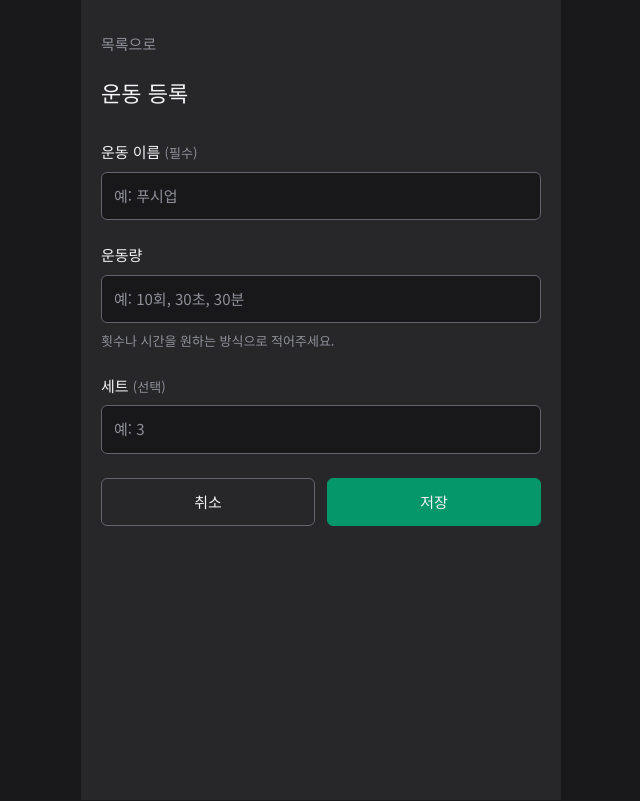
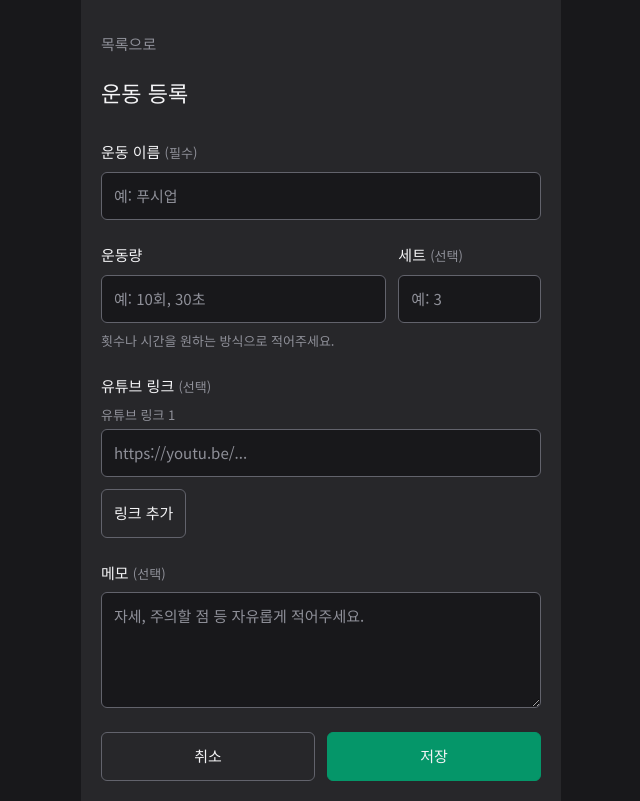
Before and after one commit to qpow1018/health-note, a React (Vite) app: page /exercise/new in a window 1280 px wide. Shown: the whole page, without its empty margins (319-959 px from the left). Built offline with nearby package versions, Linux system fonts and the light colour scheme.

Commit message:
feat: add YouTube links and memo to exercise registration

```diff
--- a/src/features/exercise/ExerciseCreatePage.module.scss
+++ b/src/features/exercise/ExerciseCreatePage.module.scss
@@ -36,6 +36,80 @@
       }
     }
 
+    .amount-row {
+      display: flex;
+      gap: 12px;
+
+      .field {
+        min-width: 0;
+        margin-bottom: 0;
+      }
+
+      .amount-field { flex: 2; }
+      .sets-field { flex: 1; }
+    }
+
+    .amount-hint {
+      margin: 8px 0 24px;
+      color: $text-secondary;
+      font-size: $font-size-caption;
+    }
+
+    .links-field {
+      min-width: 0;
+      margin: 0 0 24px;
+      padding: 0;
+      border: 0;
+
+      legend {
+        padding: 0;
+        margin-bottom: 8px;
+
+        span {
+          color: $text-secondary;
+          font-size: $font-size-caption;
+        }
+      }
+
+      .link-item {
+        margin-bottom: 12px;
+
+        .link-label {
+          display: block;
+          margin-bottom: 4px;
+          color: $text-secondary;
+          font-size: $font-size-caption;
+        }
+
+        .link-row {
+          display: flex;
+          gap: 8px;
+
+          input { min-width: 0; flex: 1; }
+          button { flex-shrink: 0; }
+        }
+
+        .link-error {
+          margin-top: 8px;
+          color: $error-accent;
+          font-size: $font-size-caption;
+        }
+      }
+    }
+
+    .memo {
+      display: block;
+      width: 100%;
+      padding: 12px;
+      border: 1px solid $border-strong;
+      border-radius: $border-radius;
+      background: $bg-dark;
+      color: $text-primary;
+      resize: vertical;
+
+      &::placeholder { color: $text-secondary; }
+    }
+
     .error {
       margin-bottom: 16px;
       color: $error-accent;
--- a/src/features/exercise/ExerciseCreatePage.tsx
+++ b/src/features/exercise/ExerciseCreatePage.tsx
@@ -4,12 +4,39 @@ import { Link, useNavigate } from 'react-router-dom'
 import Button from '@/components/common/button/Button'
 import ButtonLink from '@/components/common/button/ButtonLink'
 import Input from '@/components/common/input/Input'
+import { isYoutubeUrl } from './youtubeUrl'
 import { createExercise } from './exerciseStorage'
 import styles from './ExerciseCreatePage.module.scss'
+
+type TLinkInput = { id: string; value: string }
 
 function ExerciseCreatePage() {
   const navigate = useNavigate()
   const [error, setError] = useState('')
+  const [links, setLinks] = useState<TLinkInput[]>(() => [{ id: crypto.randomUUID(), value: '' }])
+  const [linkErrors, setLinkErrors] = useState<Record<string, string>>({})
+
+  function handleAddLink() {
+    setLinks([...links, { id: crypto.randomUUID(), value: '' }])
+  }
+
+  function handleRemoveLink(id: string) {
+    setLinks(links.filter(link => link.id !== id))
+    setLinkErrors(function clearError(previous) {
+      const next = { ...previous }
+      delete next[id]
+      return next
+    })
+  }
+
+  function handleLinkChange(id: string, value: string) {
+    setLinks(links.map(link => link.id === id ? { ...link, value } : link))
+    setLinkErrors(function clearError(previous) {
+      const next = { ...previous }
+      delete next[id]
+      return next
+    })
+  }
 
   function handleSubmit(event: SubmitEvent<HTMLFormElement>) {
     event.preventDefault()
@@ -18,6 +45,17 @@ function ExerciseCreatePage() {
     const amount = String(formData.get('amount') ?? '').trim()
     const setsInput = String(formData.get('sets') ?? '').trim()
     const sets = setsInput === '' ? null : Number(setsInput)
+    const memo = String(formData.get('memo') ?? '').trim()
+    setError('')
+    const invalidLinks: Record<string, string> = {}
+    for (const link of links) {
+      if (link.value.trim() && !isYoutubeUrl(link.value.trim())) {
+        invalidLinks[link.id] = '유튜브 링크를 확인해 주세요. https://로 시작하는 전체 주소를 입력해 주세요.'
+      }
+    }
+    setLinkErrors(invalidLinks)
+    if (Object.keys(invalidLinks).length > 0) return
+    const youtubeLinks = links.map(link => link.value.trim()).filter(Boolean)
     if (!name) {
       setError('운동 이름을 입력해 주세요.')
       return
@@ -27,7 +65,7 @@ function ExerciseCreatePage() {
       return
     }
     try {
-      createExercise({ name, amount, sets })
+      createExercise({ name, amount, sets, youtubeLinks, memo })
     } catch {
       setError('저장하지 못했어요. 브라우저 저장 공간과 기존 데이터를 확인하고 다시 시도해 주세요.')
       return
@@ -46,14 +84,44 @@ function ExerciseCreatePage() {
           <label htmlFor="exercise-name">운동 이름 <span>(필수)</span></label>
           <Input id="exercise-name" name="name" required placeholder="예: 푸시업" />
         </div>
+        <div className={styles['amount-row']}>
+          <div className={`${styles['field']} ${styles['amount-field']}`}>
+            <label htmlFor="exercise-amount">운동량</label>
+            <Input id="exercise-amount" name="amount" placeholder="예: 10회, 30초" aria-describedby="amount-hint" />
+          </div>
+          <div className={`${styles['field']} ${styles['sets-field']}`}>
+            <label htmlFor="exercise-sets">세트 <span>(선택)</span></label>
+            <Input id="exercise-sets" name="sets" type="number" inputMode="numeric" min="1" step="1" placeholder="예: 3" />
+          </div>
+        </div>
+        <p id="amount-hint" className={styles['amount-hint']}>횟수나 시간을 원하는 방식으로 적어주세요.</p>
+        <fieldset className={styles['links-field']}>
+          <legend>유튜브 링크 <span>(선택)</span></legend>
+          {links.map(function renderLink(link, index) {
+            const inputId = `youtube-${link.id}`
+            const errorId = `${inputId}-error`
+            return (
+              <div className={styles['link-item']} key={link.id}>
+                <label className={styles['link-label']} htmlFor={inputId}>유튜브 링크 {index + 1}</label>
+                <div className={styles['link-row']}>
+                  <Input id={inputId} type="text" inputMode="url" autoCapitalize="none" spellCheck={false}
+                    placeholder="https://youtu.be/..." value={link.value}
+                    onChange={event => handleLinkChange(link.id, event.target.value)}
+                    aria-invalid={Boolean(linkErrors[link.id])}
+                    aria-describedby={linkErrors[link.id] ? errorId : undefined} />
+                  {links.length > 1 && <Button color="gray" fill="outline"
+                    aria-label={`유튜브 링크 ${index + 1} 삭제`} onClick={() => handleRemoveLink(link.id)}>삭제</Button>}
+                </div>
+                {linkErrors[link.id] && <p id={errorId} className={styles['link-error']} role="alert">{linkErrors[link.id]}</p>}
+              </div>
+            )
+          })}
+          <Button color="gray" fill="outline" onClick={handleAddLink}>링크 추가</Button>
+        </fieldset>
         <div className={styles['field']}>
-          <label htmlFor="exercise-amount">운동량</label>
-          <Input id="exercise-amount" name="amount" placeholder="예: 10회, 30초, 30분" aria-describedby="amount-hint" />
-          <p id="amount-hint">횟수나 시간을 원하는 방식으로 적어주세요.</p>
-        </div>
-        <div className={styles['field']}>
-          <label htmlFor="exercise-sets">세트 <span>(선택)</span></label>
-          <Input id="exercise-sets" name="sets" type="number" inputMode="numeric" min="1" step="1" placeholder="예: 3" />
+          <label htmlFor="exercise-memo">메모 <span>(선택)</span></label>
+          <textarea id="exercise-memo" name="memo" rows={4} className={styles['memo']}
+            placeholder="자세, 주의할 점 등 자유롭게 적어주세요." />
         </div>
         {error && <p className={styles['error']} role="alert">{error}</p>}
         <div className={styles['actions']}>
--- a/src/features/exercise/exercise.types.ts
+++ b/src/features/exercise/exercise.types.ts
@@ -3,4 +3,6 @@ export type TExercise = {
   name: string
   amount: string
   sets: number | null
+  youtubeLinks: string[]
+  memo: string
 }
--- a/src/features/exercise/exerciseStorage.ts
+++ b/src/features/exercise/exerciseStorage.ts
@@ -1,14 +1,22 @@
 import type { TExercise } from './exercise.types'
+
+type TStoredExercise = Omit<TExercise, 'youtubeLinks' | 'memo'> & {
+  youtubeLinks?: string[]
+  memo?: string
+}
 
 const STORAGE_KEY = 'health-note.exercises.v1'
 
-function isExercise(value: unknown): value is TExercise {
+function isExercise(value: unknown): value is TStoredExercise {
   if (typeof value !== 'object' || value === null) return false
   const exercise = value as Record<string, unknown>
   return (
     typeof exercise.id === 'string' &&
     typeof exercise.name === 'string' &&
     typeof exercise.amount === 'string' &&
+    (exercise.memo === undefined || typeof exercise.memo === 'string') &&
+    (exercise.youtubeLinks === undefined ||
+      (Array.isArray(exercise.youtubeLinks) && exercise.youtubeLinks.every(link => typeof link === 'string'))) &&
     (exercise.sets === null ||
       (typeof exercise.sets === 'number' && Number.isSafeInteger(exercise.sets) && exercise.sets > 0))
   )
@@ -21,7 +29,9 @@ export function getExercises(): TExercise[] {
   if (!Array.isArray(exercises) || !exercises.every(isExercise)) {
     throw new Error('Invalid exercise data')
   }
-  return exercises
+  return exercises.map(function normalizeExercise(exercise) {
+    return { ...exercise, youtubeLinks: exercise.youtubeLinks ?? [], memo: exercise.memo ?? '' }
+  })
 }
 
 export function createExercise(exercise: Omit<TExercise, 'id'>): void {
--- /dev/null
+++ b/src/features/exercise/youtubeUrl.ts
@@ -0,0 +1,15 @@
+const YOUTUBE_HOSTS = ['youtube.com', 'www.youtube.com', 'm.youtube.com', 'music.youtube.com', 'youtu.be']
+
+export function isYoutubeUrl(value: string): boolean {
+  try {
+    const url = new URL(value)
+    return (
+      (url.protocol === 'https:' || url.protocol === 'http:') &&
+      YOUTUBE_HOSTS.includes(url.hostname) &&
+      url.username === '' && url.password === '' &&
+      url.pathname !== '/'
+    )
+  } catch {
+    return false
+  }
+}
```
Also changed, not shown: 1 other file (tests, documents, lock files or other folders).
